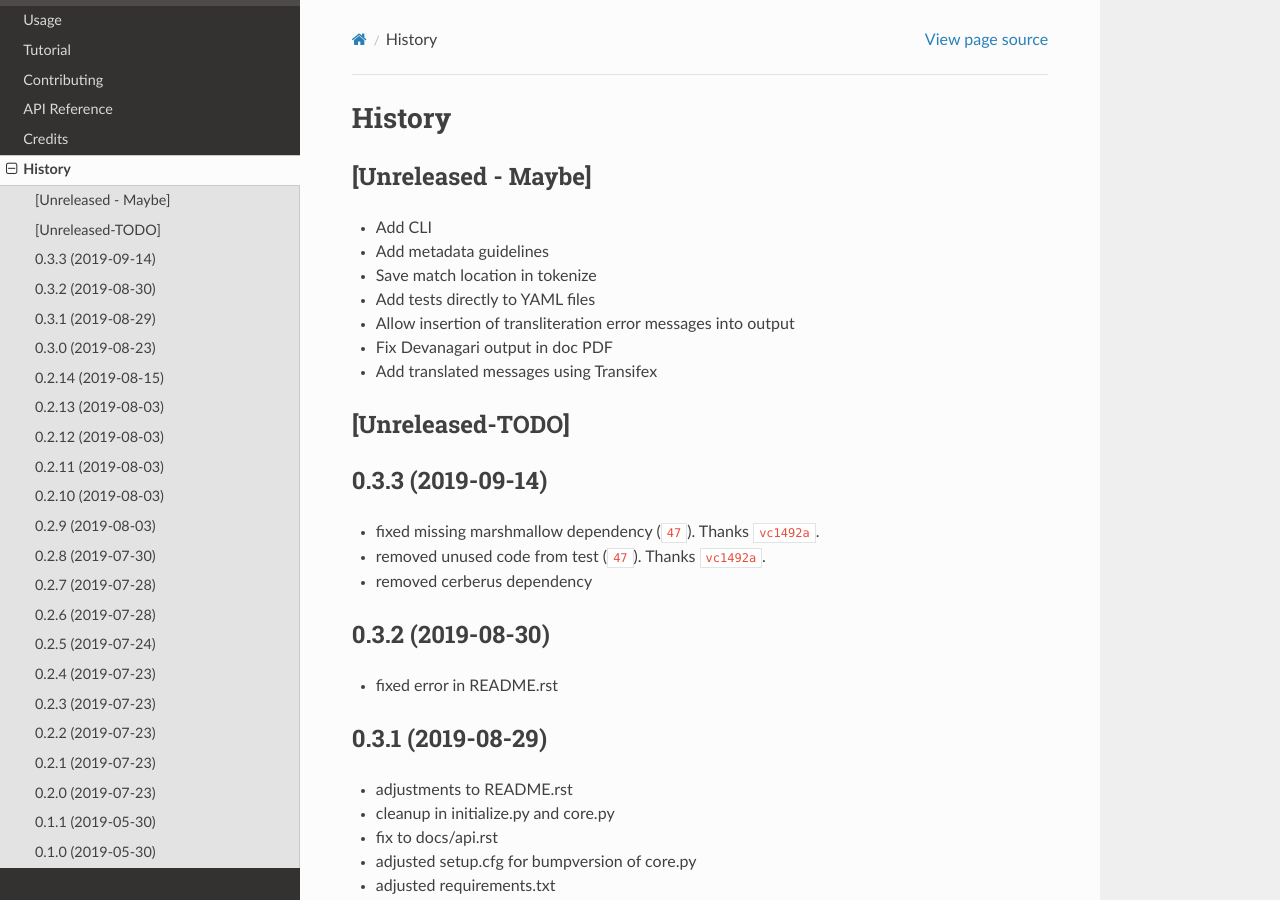
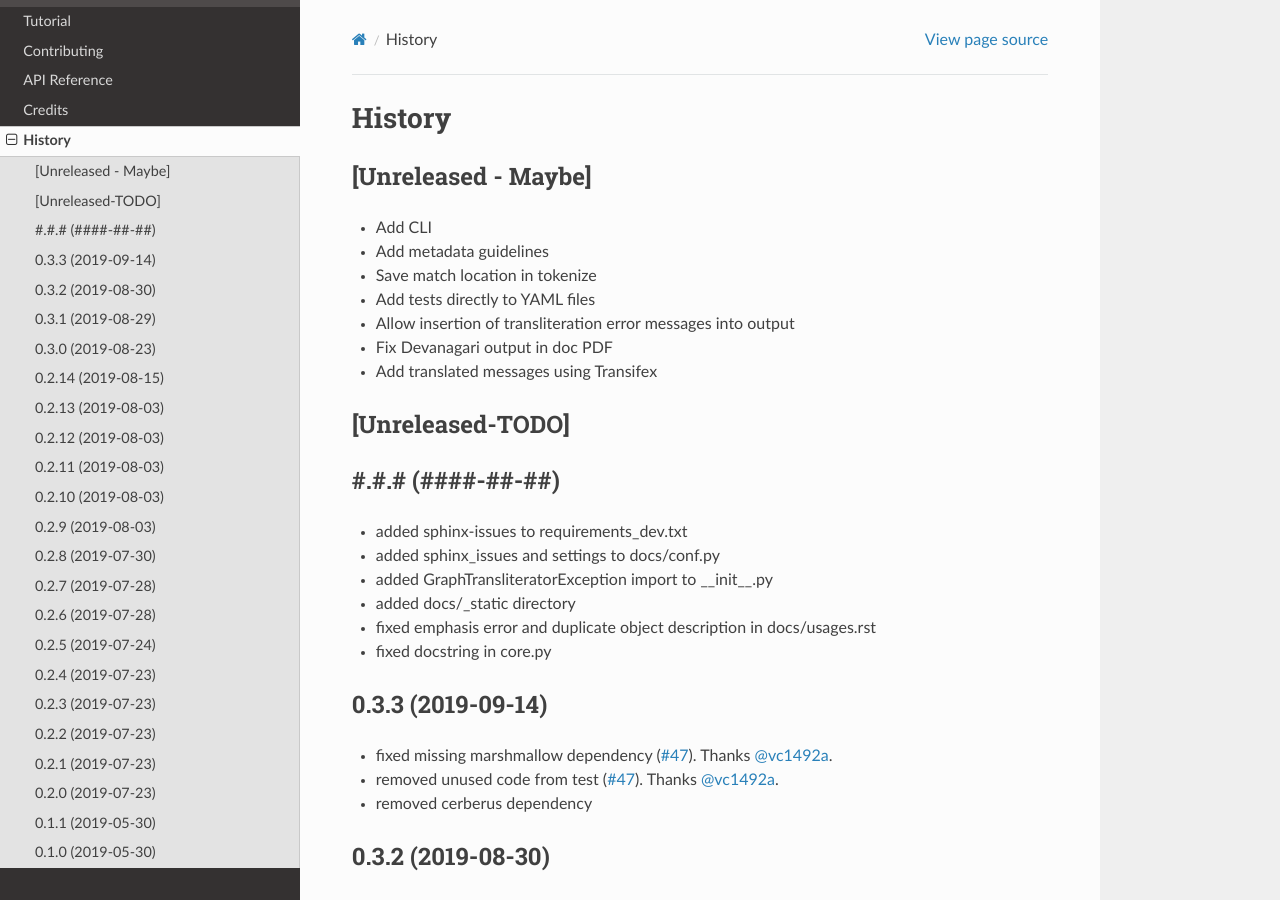
Before and after one commit to seanpue/graphtransliterator, a Sphinx documentation site: the page built from docs/history.rst, in a window 1280 px wide and 900 px high. Built offline with Sphinx 7.4.7 and the Read the Docs theme 2.0.0, drawn with Linux system fonts in a browser that asks for light colours; cross-references to code outside the pages are shown as plain code.

Commit message:
added sphinx-issues and fixed documentation warnings

```diff
--- a/HISTORY.rst
+++ b/HISTORY.rst
@@ -14,6 +14,15 @@ History
 
 [Unreleased-TODO]
 -----------------
+
+#.#.# (####-##-##)
+------------------
+* added sphinx-issues to requirements_dev.txt
+* added sphinx_issues and settings to docs/conf.py
+* added GraphTransliteratorException import to __init__.py
+* added docs/_static directory
+* fixed emphasis error and duplicate object description in docs/usages.rst
+* fixed docstring in core.py
 
 0.3.3 (2019-09-14)
 ------------------
--- a/docs/conf.py
+++ b/docs/conf.py
@@ -34,7 +34,16 @@ import graphtransliterator
 # extensions coming with Sphinx (named 'sphinx.ext.*') or your custom ones.
 extensions = ['sphinx.ext.autodoc', 'sphinx.ext.viewcode',
               'sphinx.ext.napoleon', 'sphinx.ext.imgconverter',
-              'sphinx.ext.autosummary', 'sphinx.ext.intersphinx']
+              'sphinx.ext.autosummary', 'sphinx.ext.intersphinx',
+              'sphinx_issues']
+# Github repo
+issues_github_path = "seanpue/graphtransliterator"
+
+# equivalent to
+issues_uri = "https://github.com/seanpue/graphtransliterator/issues/{issue}"
+issues_pr_uri = "https://github.com/seanpue/graphtransliterator/pull/{pr}"
+issues_commit_uri = "https://github.com/seanpue/graphtransliterator/commit/{commit}"
+
 intersphinx_mapping = {'python': ('https://docs.python.org/3', None)} # added
 # Add any paths that contain templates here, relative to this directory.
 templates_path = ['_templates']
--- a/docs/usage.rst
+++ b/docs/usage.rst
@@ -255,8 +253,8 @@ left-to-right Indic scripts. Therefore, Graph Transliterator requires the follow
 - whether or not to **consolidate** whitespace
 
 *A whitespace token and token class must be defined for any Graph Transliterator*. A
-*whitespace character is added temporarily to the start and end of the input tokens
-*during the transliteration process.
+whitespace character is added temporarily to the start and end of the input tokens
+during the transliteration process.
 
 The ``consolidate`` option may be useful in particular transliteration tasks. It
 replaces any sequential whitespace tokens in the input string with the default
--- a/graphtransliterator/__init__.py
+++ b/graphtransliterator/__init__.py
@@ -21,6 +21,7 @@ from .core import GraphTransliterator, GraphTransliteratorSchema  # noqa
 
 # Exceptions
 from .exceptions import (
+    GraphTransliteratorException,
     AmbiguousTransliterationRulesException,
     NoMatchingTransliterationRuleException,
     UnrecognizableInputTokenException,
@@ -48,7 +49,7 @@ __all__ = [
     "GraphTransliterator",
     # exceptions
     "AmbiguousTransliterationRulesException",
-    "GraphTran_transliteration_rule_ofsliteratorException",
+    "GraphTransliteratorException",
     "NoMatchingTransliterationRuleException",
     "UnrecognizableInputTokenException",
     # graphs
--- a/requirements_dev.txt
+++ b/requirements_dev.txt
@@ -10,3 +10,4 @@ Sphinx==2.2.0
 twine==1.14.0
 pytest==5.1.2
 marshmallow==3.0.5
+sphinx-issues=1.2.0
```
Also changed, not shown: other parts of docs/usage.rst (+0 -2 lines), 1 other file.
